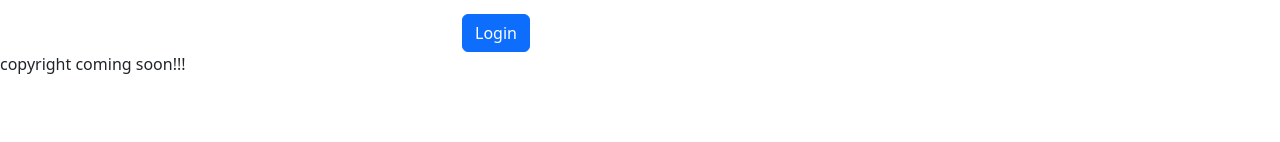
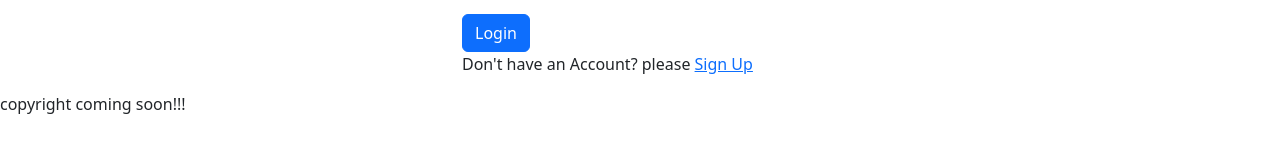
Before and after one commit to Anny27-pixel/learning-platform-edu-boss-_client, a React (Create React App) app: page /login in a window 1280 px wide. Shown: the part 238-380 px from the top of the page. Built offline with nearby package versions, Linux system fonts and the light colour scheme; no server answers.

Commit message:
error show

```diff
--- a/src/Pages/Shared/Blog/Blog.js
+++ b/src/Pages/Shared/Blog/Blog.js
@@ -4,6 +4,10 @@ const Blog = () => {
     return (
         <div>
             <h2> welcome to Blogs</h2>
+            <div>
+                <h4>what is cors?</h4>
+                <p>Cors means Cross-Origin Resource Sharing . It is an HTTP-based security mechanism controlled and enforced by the client . It allows a service like api to indicate any origin other than its own from which the client can request resources.</p>
+            </div>
         </div>
     );
 };
--- a/src/Pages/Shared/Login/Login.js
+++ b/src/Pages/Shared/Login/Login.js
@@ -1,18 +1,19 @@
 import React from 'react';
+import { useState } from 'react';
 import { useContext } from 'react';
 import Button from 'react-bootstrap/Button';
 import Form from 'react-bootstrap/Form';
-import { useLocation, useNavigate } from 'react-router-dom';
+import { Link, useNavigate } from 'react-router-dom';
 import { AuthContext } from '../../../contexts/AuthProvider/AuthProvider';
 
 
 
 const Login = () => {
+    const [error, setError] = useState('');
     const { signIn } = useContext(AuthContext);
     const navigate = useNavigate();
-    const location = useLocation();
 
-    const from = location.state?.from?.pathname || '/';
+
 
     const handleSubmit = event => {
         event.preventDefault();
@@ -24,9 +25,13 @@ const Login = () => {
                 const user = result.user;
                 console.log(user);
                 form.reset();
-                navigate(from, { replace: true });
+                setError('');
+                navigate('/');
             })
-            .catch(e => console.error(e));
+            .catch(error => {
+                console.error(error);
+                setError(error.message);
+            });
     }
     return (
         <Form onSubmit={handleSubmit}>
@@ -44,7 +49,10 @@ const Login = () => {
             <Button variant="primary" type="submit">
                 Login
             </Button>
+            <Form.Text className='text-danger'>{error}</Form.Text>
+            <p>Don't have an Account? please <Link to='/signup'>Sign Up</Link></p>
         </Form>
+
     );
 };
 
--- a/src/Pages/Shared/SignUp/SignUp.js
+++ b/src/Pages/Shared/SignUp/SignUp.js
@@ -7,9 +7,11 @@ import { FaGoogle, FaGithub } from "react-icons/fa";
 import { useContext } from 'react';
 import { AuthContext } from '../../../contexts/AuthProvider/AuthProvider';
 import { GoogleAuthProvider } from 'firebase/auth';
+import { useState } from 'react';
 const SignUp = () => {
+    const [error, setError] = useState('');
 
-    const { providerLogin } = useContext(AuthContext);
+    const { providerLogin, createUser } = useContext(AuthContext);
     const googleProvider = new GoogleAuthProvider()
     const handleGoogleSignIn = () => {
         providerLogin(googleProvider)
@@ -19,27 +21,31 @@ const SignUp = () => {
             })
             .catch(e => console.error(e));
     }
-    // const handleSubmit = event => {
-    //     event.preventDefault();
-    //     const form = event.target;
-    //     const name = form.name.value;
-    //     const photoURL = form.photoURL.value;
-    //     const email = form.email.value;
-    //     const password = form.password.value;
-    //     console.log(email, password, name, photoURL);
+    const handleSubmit = event => {
+        event.preventDefault();
+        const form = event.target;
+        const name = form.name.value;
+        const photoURL = form.photoURL.value;
+        const email = form.email.value;
+        const password = form.password.value;
+        console.log(email, password, name, photoURL);
 
-    //     createUser(email, password)
-    //         .then(result => {
-    //             const user = result.user;
-    //             console.log(user);
-    //             form.reset();
-    //         })
-    //         .catch(e => console.error(e));
+        createUser(email, password)
+            .then(result => {
+                const user = result.user;
+                console.log(user);
+                setError('');
+                form.reset();
+            })
+            .catch(error => {
+                console.error(error);
+                setError(error.message);
+            });
 
-    // }
+    }
     return (
         <div>
-            <Form >
+            <Form onSubmit={handleSubmit} >
                 <Form.Group className="mb-3" >
                     <Form.Label>Full Name</Form.Label>
                     <Form.Control name='name' type="name" placeholder="Enter name" />
@@ -61,6 +67,7 @@ const SignUp = () => {
                 <Button variant="primary" type="submit">
                     Sign Up
                 </Button>
+                <Form.Text className='text-danger'>{error}</Form.Text>
             </Form>
             <p>Already have an Account ? <Link to='/login'>LogIn</Link></p>
 
--- a/src/contexts/AuthProvider/AuthProvider.js
+++ b/src/contexts/AuthProvider/AuthProvider.js
@@ -1,7 +1,7 @@
 import React from 'react';
 import { useState } from 'react';
 import { createContext } from 'react';
-import { getAuth, onAuthStateChanged, signInWithEmailAndPassword, signInWithPopup, signOut } from 'firebase/auth';
+import { createUserWithEmailAndPassword, getAuth, onAuthStateChanged, signInWithEmailAndPassword, signInWithPopup, signOut } from 'firebase/auth';
 import app from '../../firebase/firebase.config';
 import { useEffect } from 'react';
 export const AuthContext = createContext();
@@ -14,7 +14,7 @@ const AuthProvider = ({ children }) => {
         return signInWithPopup(auth, provider);
     }
     const createUser = (email, password) => {
-        return signInWithEmailAndPassword(auth, email, password)
+        return createUserWithEmailAndPassword(auth, email, password);
     }
     const signIn = (email, password) => {
         return signInWithEmailAndPassword(auth, email, password);
```
Also changed, not shown: src/Pages/Shared/Header/Header.js (+4 -3 lines), src/Routes/PrivateRoute/PrivateRoute.js (added, +11 -0 lines).
